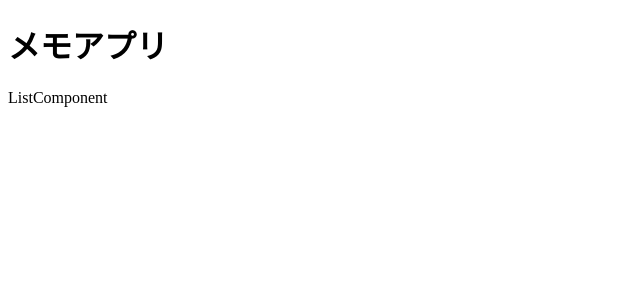
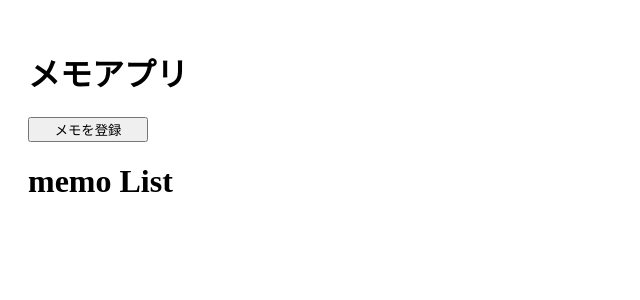
Before and after one commit to ysaito06/react-memo-app, a React (Vite) app: page / in a window 1280 px wide. Shown: the top 300 px of the page, without its empty margins (0-640 px from the left). Built offline with nearby package versions, Linux system fonts and the light colour scheme.

Commit message:
add memo component

```diff
--- a/src/App.tsx
+++ b/src/App.tsx
@@ -1,15 +1,15 @@
 import React from 'react';
-import Detail from './components/Detail';
-import List from './components/List';
+import { Detail } from './pages/Detail';
+import { List } from './pages/List';
 
 const screenType = 0;
 
 const App: React.FC = () => {
   return (
-    <>
+    <main style={{ width: '544px', padding: '20px' }}>
       <h1>メモアプリ</h1>
       {screenType === 0 ? <List /> : <Detail />}
-    </>
+    </main>
   );
 };
 
--- a/src/components/List.tsx
+++ /dev/null
@@ -1,7 +0,0 @@
-import React from 'react';
-
-const List: React.FC = () => {
-  return <div>ListComponent</div>;
-};
-
-export default List;
--- /dev/null
+++ b/src/components/MemoList.tsx
@@ -0,0 +1,5 @@
+import React from 'react';
+
+export const MemoList = () => {
+  return <h1>memo List</h1>;
+};
--- /dev/null
+++ b/src/hooks/useMemo.tsx
@@ -0,0 +1,30 @@
+import { useState } from 'react';
+
+export interface memo {
+  title: string;
+  context: string;
+  date: string;
+}
+
+export const useMemo = () => {
+  const [screenType, setScreenType] = useState<number>(0);
+  const [showDeleteMemoModalFlg, setShowDeleteMemoModalFlg] =
+    useState<boolean>(false);
+  const [showRegisterMemoModalFlg, setShowRegisterMemoModalFlg] =
+    useState<boolean>(false);
+  const [selectIndex, setSelectIndex] = useState<number | null>(null);
+  const [memoList, setMemoList] = useState<memo[]>([]);
+
+  return {
+    screenType,
+    setScreenType,
+    showDeleteMemoModalFlg,
+    setShowDeleteMemoModalFlg,
+    showRegisterMemoModalFlg,
+    setShowRegisterMemoModalFlg,
+    selectIndex,
+    setSelectIndex,
+    memoList,
+    setMemoList,
+  };
+};
--- a/src/components/Detail.tsx
+++ b/src/pages/Detail.tsx
@@ -1,7 +1,5 @@
 import React from 'react';
 
-const Detail: React.FC = () => {
+export const Detail: React.FC = () => {
   return <div>DetailComponent</div>;
 };
-
-export default Detail;
--- /dev/null
+++ b/src/pages/List.tsx
@@ -0,0 +1,42 @@
+import React, { useEffect } from 'react';
+import { MemoList } from '../components/MemoList';
+import { useMemo } from '../hooks/useMemo';
+
+export const List: React.FC = () => {
+  const {
+    //memoList,
+    setMemoList,
+    //showRegisterMemoModalFlg,
+    setShowRegisterMemoModalFlg,
+    //showDeleteMemoModalFlg,
+    //setShowDeleteMemoModalFlg,
+  } = useMemo();
+
+  const loadMemoList = () => {
+    // eslint-disable-next-line @typescript-eslint/no-explicit-any
+    const storageMemoList: any[] = [];
+    //JSON.parse(localStorage.getItem('memoList')) || [];
+
+    setMemoList(storageMemoList);
+  };
+
+  useEffect(() => {
+    loadMemoList();
+  }, []);
+  return (
+    <div>
+      <div style={{ marginTop: '12px' }}>
+        <button
+          type="button"
+          style={{ width: '120px' }}
+          onClick={() => setShowRegisterMemoModalFlg(true)}
+        >
+          メモを登録
+        </button>
+        <div style={{ marginTop: '20px' }}>
+          <MemoList />
+        </div>
+      </div>
+    </div>
+  );
+};
```
